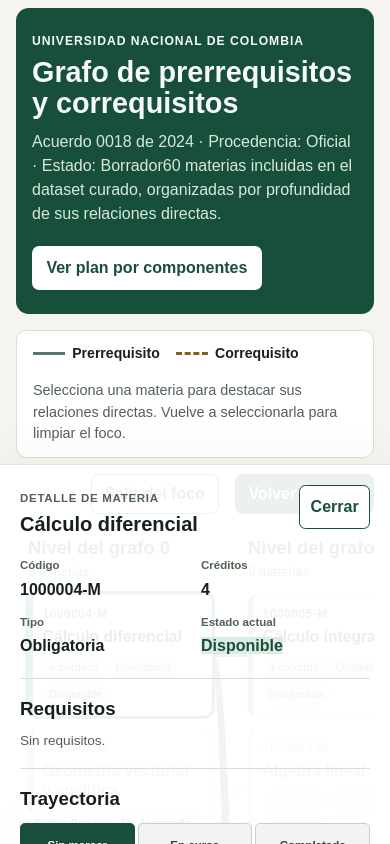
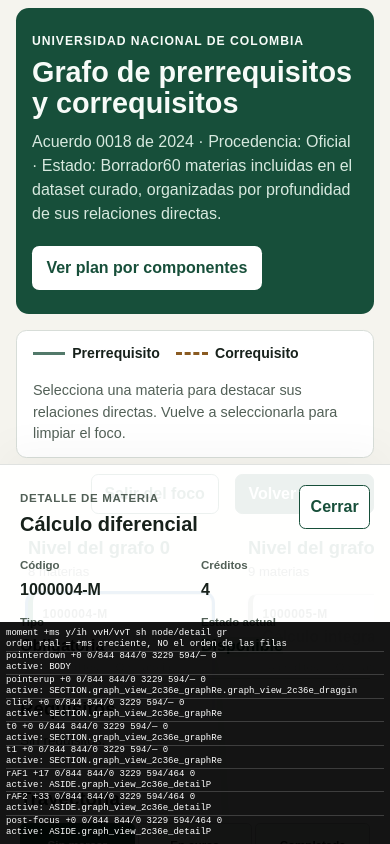
Before and after one commit to ChristianBustosBetancur/sidera, a Next.js app in the folder apps/web/: page /grafo in a window 390 px wide. Both pictures are taken after a click on the element 120 px from the left and 655 px from the top of the page. Shown: the top 844 px of the page. Built offline with nearby package versions, Linux system fonts and the light colour scheme.

Commit message:
chore: add temporary selection scroll instrumentation for mobile diagnosis

```diff
--- a/apps/web/app/graph-view.tsx
+++ b/apps/web/app/graph-view.tsx
@@ -35,8 +35,18 @@
   hasExceededDragThreshold,
   shouldSuppressClick,
 } from "../lib/pointer-gestures";
+// PROBE: temporary development-only selection scroll instrumentation.
+import {
+  probePostFocus,
+  probeSelection,
+  SelectionScrollProbe,
+} from "../lib/selection-scroll-probe";
 import { type Mark, useTrajectory } from "../lib/trajectory";
 import styles from "./graph-view.module.css";
+
+// PROBE: constante estática; en producción Next.js la resuelve a false y elimina
+// todas sus ramas, dejando la sonda fuera del bundle en vez de solo inerte.
+const PROBE_ENABLED = process.env.NODE_ENV !== "production";
 
 type Point = { x: number; y: number };
 type EdgePosition = CourseEdge & { start: Point; end: Point };
@@ -172,6 +182,8 @@
 
   useEffect(() => {
     if (selectedId) detailPanelRef.current?.focus({ preventScroll: true });
+    // PROBE: sample immediately after the existing detail-panel focus.
+    if (PROBE_ENABLED && selectedId) probePostFocus();
   }, [selectedId]);
 
   const measureEdges = useCallback(() => {
@@ -426,13 +438,23 @@
                             nodeRefs.current.delete(versionCourse.id);
                           }
                         }}
-                        onSelect={() =>
-                          setSelectedId((current) =>
-                            current === versionCourse.id
-                              ? null
-                              : versionCourse.id,
-                          )
-                        }
+                        onSelect={() => {
+                          const applySelection = () =>
+                            setSelectedId((current) =>
+                              current === versionCourse.id
+                                ? null
+                                : versionCourse.id,
+                            );
+                          // PROBE: wrap the existing selection update with read-only samples.
+                          if (PROBE_ENABLED) {
+                            probeSelection(
+                              nodeRefs.current.get(versionCourse.id) ?? null,
+                              applySelection,
+                            );
+                            return;
+                          }
+                          applySelection();
+                        }}
                       />
                     ))}
                   </div>
@@ -547,6 +569,13 @@
           </aside>
         ) : null}
       </div>
+      {/* PROBE: non-interactive development-only diagnostic overlay. */}
+      {PROBE_ENABLED ? (
+        <SelectionScrollProbe
+          graphRegionRef={graphRegionRef}
+          detailPanelRef={detailPanelRef}
+        />
+      ) : null}
     </main>
   );
 }
--- /dev/null
+++ b/apps/web/lib/selection-scroll-probe.tsx
@@ -0,0 +1,273 @@
+"use client";
+
+import {
+  type RefObject,
+  useEffect,
+  useSyncExternalStore,
+} from "react";
+
+type SampleLabel =
+  | "pointerdown"
+  | "pointerup"
+  | "click"
+  | "t0"
+  | "t1"
+  | "rAF1"
+  | "rAF2"
+  | "post-focus";
+
+type ProbeSample = {
+  label: SampleLabel;
+  // Instante real de LECTURA (ms desde el arranque de la página). La chronología
+  // verdadera es este valor, no el orden en que las filas se publican: `post-focus`
+  // se lee en el efecto de foco, que ocurre ANTES de rAF1/rAF2 aunque se muestre al final.
+  readAt: number;
+  scrollY: number;
+  innerHeight: number;
+  viewportHeight?: number;
+  viewportOffsetTop?: number;
+  scrollHeight: number;
+  nodeTop?: number;
+  detailTop?: number;
+  graphScrollTop?: number;
+  activeElement: string;
+};
+
+type ProbeElements = {
+  node: HTMLElement | null;
+};
+
+const MEDIA_QUERY = "(max-width: 72rem)";
+const listeners = new Set<() => void>();
+let samples: ProbeSample[] = [];
+let pendingGesture: ProbeSample[] = [];
+let activeBatch = 0;
+// Holds a post-focus sample already read at focus time, waiting only to be
+// published once rAF2 has been appended, so the visible order stays correct.
+let pendingPostFocus: { batch: number; sample: ProbeSample } | null = null;
+let elements: ProbeElements = {
+  node: null,
+};
+let graphRegionProbeRef: RefObject<HTMLElement | null> | null = null;
+let detailPanelProbeRef: RefObject<HTMLElement | null> | null = null;
+
+function enabled() {
+  return (
+    process.env.NODE_ENV !== "production" &&
+    typeof window !== "undefined" &&
+    window.matchMedia(MEDIA_QUERY).matches
+  );
+}
+
+function describeElement(element: Element | null) {
+  if (!element) return "none";
+  const classes = [...element.classList]
+    .map((className) =>
+      className.includes("courseSelector")
+        ? "courseSelector"
+        : className.slice(0, 24),
+    )
+    .join(".");
+  return `${element.tagName}${classes ? `.${classes}` : ""}`;
+}
+
+function readSample(label: SampleLabel, selectedNode = elements.node): ProbeSample {
+  const visualViewport = window.visualViewport;
+  return {
+    label,
+    readAt: performance.now(),
+    scrollY: window.scrollY,
+    innerHeight: window.innerHeight,
+    viewportHeight: visualViewport?.height,
+    viewportOffsetTop: visualViewport?.offsetTop,
+    scrollHeight: document.documentElement.scrollHeight,
+    nodeTop: selectedNode?.getBoundingClientRect().top,
+    detailTop: detailPanelProbeRef?.current?.getBoundingClientRect().top,
+    graphScrollTop: graphRegionProbeRef?.current?.scrollTop,
+    activeElement: describeElement(document.activeElement),
+  };
+}
+
+function publish(nextSamples: ProbeSample[]) {
+  samples = nextSamples;
+  for (const listener of listeners) listener();
+}
+
+function append(label: SampleLabel, batch: number) {
+  if (!enabled() || batch !== activeBatch) return;
+  publish([...samples, readSample(label)]);
+}
+
+// Publishes a sample that was already read at its own moment, without re-reading.
+function appendSample(sample: ProbeSample, batch: number) {
+  if (!enabled() || batch !== activeBatch) return;
+  publish([...samples, sample]);
+}
+
+export function probeSelection(
+  selectedNode: HTMLElement | null,
+  changeSelection: () => void,
+) {
+  if (!enabled()) {
+    changeSelection();
+    return;
+  }
+
+  activeBatch += 1;
+  const batch = activeBatch;
+  pendingPostFocus = null;
+  elements.node = selectedNode;
+  samples = pendingGesture;
+  pendingGesture = [];
+  append("t0", batch);
+  changeSelection();
+  append("t1", batch);
+  requestAnimationFrame(() => {
+    append("rAF1", batch);
+    requestAnimationFrame(() => {
+      append("rAF2", batch);
+      // Only publishes the sample already read at focus time; never re-reads here.
+      if (pendingPostFocus?.batch === batch) {
+        appendSample(pendingPostFocus.sample, batch);
+        pendingPostFocus = null;
+      }
+    });
+  });
+}
+
+export function probePostFocus() {
+  if (!enabled() || samples.length === 0) return;
+  // Read at the exact moment focus happened; publication may be deferred, the read never is.
+  const sample = readSample("post-focus");
+  if (samples.some(({ label }) => label === "rAF2")) {
+    appendSample(sample, activeBatch);
+  } else {
+    pendingPostFocus = { batch: activeBatch, sample };
+  }
+}
+
+function subscribe(listener: () => void) {
+  listeners.add(listener);
+  return () => listeners.delete(listener);
+}
+
+function getSnapshot() {
+  return samples;
+}
+
+const emptySnapshot: ProbeSample[] = [];
+
+function format(value: number | undefined) {
+  return value === undefined ? "—" : Math.round(value).toString();
+}
+
+export function SelectionScrollProbe({
+  graphRegionRef,
+  detailPanelRef,
+}: {
+  graphRegionRef: RefObject<HTMLElement | null>;
+  detailPanelRef: RefObject<HTMLElement | null>;
+}) {
+  const currentSamples = useSyncExternalStore(
+    subscribe,
+    getSnapshot,
+    () => emptySnapshot,
+  );
+
+  useEffect(() => {
+    // Se instala en cualquier ancho (solo en desarrollo) y se decide por evento en
+    // `capture`/`enabled`; así rotar una tablet a través de 72rem no deja la sonda muerta.
+    if (process.env.NODE_ENV === "production" || typeof window === "undefined") {
+      return;
+    }
+    graphRegionProbeRef = graphRegionRef;
+    detailPanelProbeRef = detailPanelRef;
+
+    const capture = (event: Event) => {
+      // Reevaluado en cada evento: el viewport puede cruzar 72rem al rotar una tablet.
+      if (!enabled()) return;
+      const target = event.target;
+      const node = target instanceof Element ? target.closest("article") : null;
+      if (!(node instanceof HTMLElement)) return;
+      elements.node = node;
+      if (event.type === "pointerdown") pendingGesture = [];
+      pendingGesture = [
+        ...pendingGesture,
+        readSample(event.type as "pointerdown" | "pointerup" | "click", node),
+      ];
+    };
+
+    document.addEventListener("pointerdown", capture, true);
+    document.addEventListener("pointerup", capture, true);
+    document.addEventListener("click", capture, true);
+
+    // Cruzar el breakpoint descarta la tanda en curso y fuerza el re-render del overlay,
+    // para no mezclar muestras de dos regímenes de layout distintos.
+    const media = window.matchMedia(MEDIA_QUERY);
+    const onBreakpointChange = () => {
+      // Invalida la tanda en curso: los callbacks rAF pendientes comparan contra
+      // activeBatch y quedan descartados en vez de publicar muestras obsoletas.
+      activeBatch += 1;
+      pendingGesture = [];
+      pendingPostFocus = null;
+      publish([]);
+    };
+    media.addEventListener("change", onBreakpointChange);
+
+    return () => {
+      document.removeEventListener("pointerdown", capture, true);
+      document.removeEventListener("pointerup", capture, true);
+      document.removeEventListener("click", capture, true);
+      media.removeEventListener("change", onBreakpointChange);
+      elements = { node: null };
+      graphRegionProbeRef = null;
+      detailPanelProbeRef = null;
+      pendingGesture = [];
+      pendingPostFocus = null;
+    };
+  }, [detailPanelRef, graphRegionRef]);
+
+  if (!enabled() || currentSamples.length === 0) return null;
+
+  // Referencia para los deltas de tiempo: la muestra leída más temprano de la tanda.
+  const baseline = Math.min(...currentSamples.map(({ readAt }) => readAt));
+
+  return (
+    <aside
+      aria-label="Selection scroll probe"
+      style={{
+        position: "fixed",
+        inset: "auto 0 0 0",
+        zIndex: 2147483647,
+        maxHeight: "70vh",
+        overflow: "hidden",
+        pointerEvents: "none",
+        background: "rgba(0, 0, 0, 0.92)",
+        color: "#fff",
+        font: "9px/1.25 monospace",
+        padding: "6px",
+        whiteSpace: "normal",
+      }}
+    >
+      <div>moment +ms y/ih vvH/vvT sh node/detail gr</div>
+      <div>orden real = +ms creciente, NO el orden de las filas</div>
+      {currentSamples.map((sample, index) => (
+        <div
+          key={`${sample.label}-${index}`}
+          style={{ borderTop: "1px solid rgba(255, 255, 255, 0.18)" }}
+        >
+          <div>
+            {sample.label} +{format(sample.readAt - baseline)}{" "}
+            {format(sample.scrollY)}/{format(sample.innerHeight)}{" "}
+            {format(sample.viewportHeight)}/{format(sample.viewportOffsetTop)}{" "}
+            {format(sample.scrollHeight)} {format(sample.nodeTop)}/
+            {format(sample.detailTop)} {format(sample.graphScrollTop)}
+          </div>
+          <div style={{ overflowWrap: "anywhere" }}>
+            active: {sample.activeElement}
+          </div>
+        </div>
+      ))}
+    </aside>
+  );
+}
```
